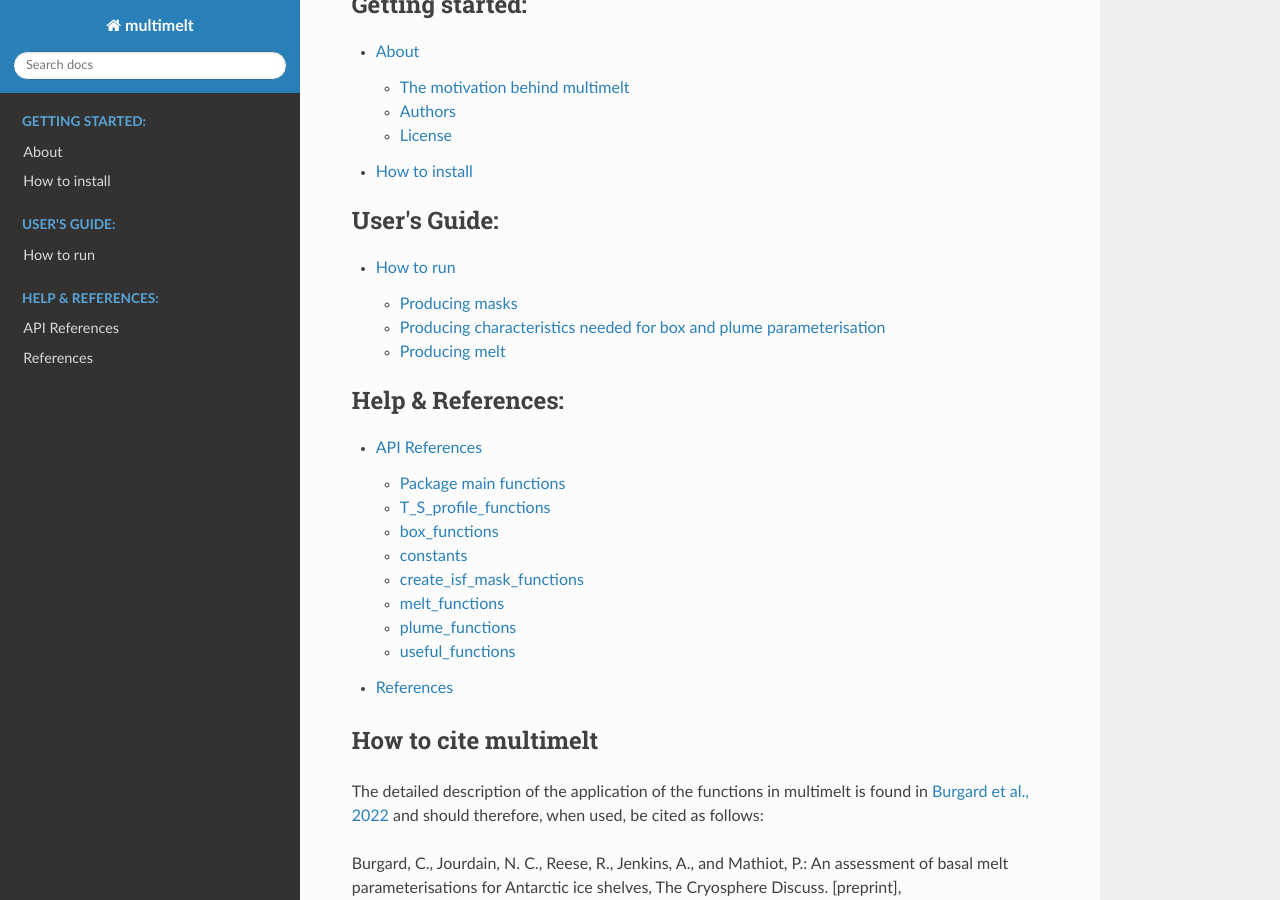
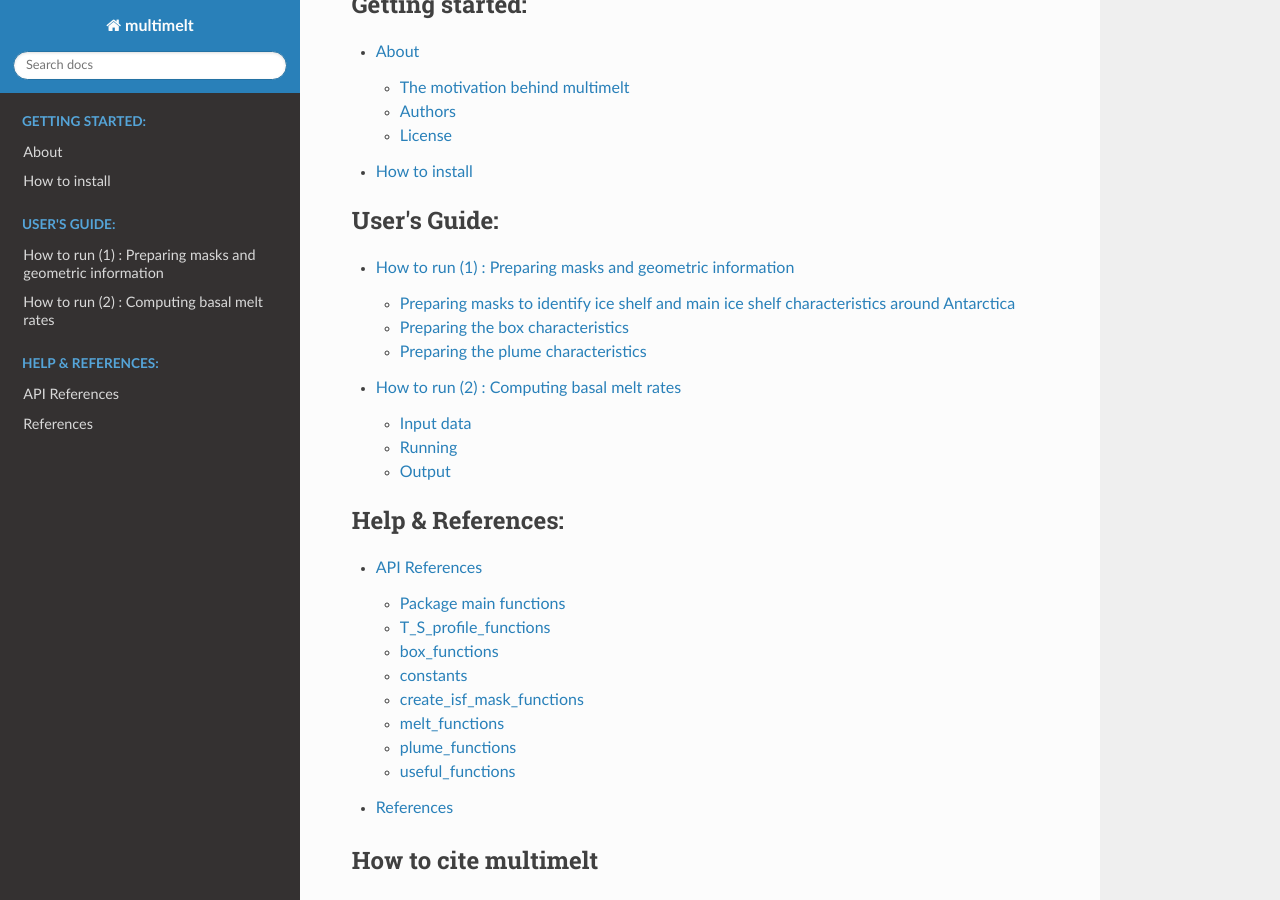
Before and after one commit to ClimateClara/multimelt, a Sphinx documentation site: the page built from docs/index.rst, in a window 1280 px wide and 900 px high, scrolled down 453 px. Built offline with Sphinx 7.4.7 and the Read the Docs theme 2.0.0, drawn with Linux system fonts in a browser that asks for light colours.

Commit message:
tried to format list like I want - try 2

```diff
--- /dev/null
+++ b/docs/guide/compute_melt.rst
@@ -0,0 +1,27 @@
+.. _prod_melt:
+
+multimelt provides two types of "services". On the one hand, it can produce masks of the different circum-Antarctic ice shelves and geometric properties on each ice shelf level (neede for the pdifferent parameterisations). On the other hand, it computes 2D and 1D metrics related to basal melt of ice shelves.
+
+The procedure to create the masks and box and plume characteristics is shown in the notebook ``prepare_mask_example.ipynb``. The steps are also explained more in detail in :ref:`prod_masks`.
+
+The procedure to compute melt rates from temperature and salinity profiles is shown in the notebook ``compute_melt_example.ipynb``. The steps are also explained more in detail in :ref:`prep_mask_general`, :ref:`prep_box_charac` and :ref:`prep_plume_charac`.
+
+How to run (2) : Computing basal melt rates
+===========================================
+
+The melt function is designed to receive information about the ice-shelf geometry (formatted with :func:`multimelt.create_isf_mask_functions.create_mask_and_metadata_isf`,:func:`multimelt.plume_functions.prepare_plume_charac`, and :func:`multimelt.box_functions.box_charac_file`),  and about temperature and salinity profiles in front of one or several ice shelves. The output is a range of 2D and 1D variables describing the melt rates at the base of the ice shelf or ice shelves, if you have several.
+
+Input data
+^^^^^^^^^^
+
+To be continued...
+
+Running
+^^^^^^^
+
+To be continued...
+
+Output
+^^^^^^
+
+To be continued...
--- a/docs/guide/howtorun.rst
+++ b/docs/guide/prepare_masks.rst
@@ -1,24 +1,29 @@
-How to run
-==========
+.. _prod_masks:
+
 
 multimelt provides two types of "services". On the one hand, it can produce masks of the different circum-Antarctic ice shelves and geometric properties on each ice shelf level (neede for the pdifferent parameterisations). On the other hand, it computes 2D and 1D metrics related to basal melt of ice shelves.
 
 The procedure to create the masks and box and plume characteristics is shown in the notebook ``prepare_mask_example.ipynb``. The steps are also explained more in detail in :ref:`prod_masks`.
 
-The procedure to compute melt rates from temperature and salinity profiles is shown in the notebook ``compute_melt_example.ipynb``. The steps are also explained more in detail in :ref:`prod_melt`.
+The procedure to compute melt rates from temperature and salinity profiles is shown in the notebook ``compute_melt_example.ipynb``. The steps are also explained more in detail in :ref:`prep_mask_general`, :ref:`prep_box_charac` and :ref:`prep_plume_charac`.
 
-.. _prod_masks:
 
-Producing masks
----------------
+How to run (1) : Preparing masks and geometric information
+==========================================================
+
+.. _prep_mask_general:
+
+Preparing masks to identify ice shelf and main ice shelf characteristics around Antarctica
+------------------------------------------------------------------------------------------
 
 Input data
 ^^^^^^^^^^
 
-Currently, the mask functions of ``multimelt`` are tailored for **circum-Antarctic** model output from NEMO, the Nucleus for European Modelling of the Ocean :cite:p:`nemo19`, interpolated to a south polar stereographic grid (EPSG:3031). However, it can be used for other models/grids if the variable names are changed accordingly either in the m functions or the model's output (requires a bit of digging).
+Currently, the mask functions of ``multimelt`` are tailored for **circum-Antarctic** model output from NEMO, the Nucleus for European Modelling of the Ocean :cite:p:`nemo19`, interpolated to a south polar stereographic grid (EPSG:3031). However, it can be used for other models/grids if the variable names are changed accordingly either in the functions or the model's output (requires a bit of digging).
 
 
 The mask function needs these geometric variables as input:
+
 * ``file_msk``: file containing the circum-Antarctic information about basic masks with: 0 = ocean, 1 = ice shelves, 2 = grounded ice
 * ``file_bed_orig``: bathymetry [m], positive with depth
 * ``file_draft``: ice draft depth [m], positive with depth
@@ -72,6 +77,7 @@ Output
 ^^^^^^
 
 The resulting netcdf file contains the following variables:
+
 * ``ISF_mask``: a map (on x and y) masking the ice shelves (0 for grounded, 1 for ocean, isf ID for ice shelves)
 * ``GL_mask``: a map (on x and y) masking the grounding line of the ice shelves (isf ID for grounding line, NaN elsewhere)
 * ``IF_mask``: a map (on x and y) masking the ice front of the ice shelves (isf ID for ice front, NaN elsewhere)
@@ -95,8 +101,10 @@ The resulting netcdf file contains the following variables:
 * ``dIF``: Shortest distance to respective ice front [m]
 * ``dGL_dIF``: Shortest distance to respective ice shelf front (only for grounding line points)
 
-Producing characteristics needed for box and plume parameterisation
--------------------------------------------------------------------
+.. _prep_box_charac:
+
+Preparing the box characteristics
+---------------------------------
 
 Input data
 ^^^^^^^^^^
@@ -145,21 +153,48 @@ Running (box characteristics)
     out_2D.to_netcdf(outputpath_boxes + 'boxes_2D.nc')
     out_1D.to_netcdf(outputpath_boxes + 'boxes_1D.nc')
 
-Output (box characteristics)
-^^^^^^^^^^^^^^^^^^^^^^^^^^^^
+Output
+^^^^^^
 
 The resulting netcdf file ``boxes_2D.nc`` contains the following variables:
-	* ``dGL``: map (on x and y) of shortest distance to respective grounding line [m]
-    * ``dIF``: map (on x and y) of shortest distance to respective ice front [m]
-    * ``box_location``: map (on x and y) masking the location of box 1 to n, depending on the amount of boxes
+
+* ``dGL``: map (on x and y) of shortest distance to respective grounding line [m]
+* ``dIF``: map (on x and y) of shortest distance to respective ice front [m]
+* ``box_location``: map (on x and y) masking the location of box 1 to n, depending on the amount of boxes
 
 The resulting netcdf file ``boxes_1D.nc`` contains the following variables:
-    * ``box_area``: area of the respective box [m^2]
-	* ``box_depth_below_surface``: mean depth at the top of the box [m]
-    * ``nD_config``: amount of boxes that can be used in the config levels, according to the criteria that all boxes should have an area of more than 0 and that the box depth below surface has an ascending slope from grounding line to ice front.
 
-Running (plume characteristics)
-^^^^^^^^^^^^^^^^^^^^^^^^^^^^^^^
+* ``box_area``: area of the respective box [m^2]
+* ``box_depth_below_surface``: mean depth at the top of the box [m]
+* ``nD_config``: amount of boxes that can be used in the config levels, according to the criteria that all boxes should have an area of more than 0 and that the box depth below surface has an ascending slope from grounding line to ice front.
+
+.. _prep_plume_charac:
+
+Preparing the plume characteristics
+----------------------------------
+
+Input data
+^^^^^^^^^^
+
+The box and plume characteristics are inferred from the mask file ``'mask_file.nc'`` produced using :func:`multimelt.create_isf_mask_functions.create_mask_and_metadata_isf`.
+
+.. code-block:: python
+
+    import xarray as xr
+
+    whole_ds = xr.open_dataset(outputpath_mask + 'mask_file.nc')
+
+In the NEMO case, we decide to focus on the ice shelves that are resolved enough on our grid, here the ones larger than 2500 km^2:
+
+.. code-block:: python
+
+    nonnan_Nisf = whole_ds['Nisf'].where(np.isfinite(whole_ds['front_bot_depth_max']), drop=True).astype(int)
+    file_isf_nonnan = whole_ds.sel(Nisf=nonnan_Nisf)
+    large_isf = file_isf_nonnan['Nisf'].where(file_isf_nonnan['isf_area_here'] >= 2500, drop=True) # only look at ice shelves with area larger than 2500 km2
+    file_isf = file_isf_nonnan.sel(Nisf=large_isf)
+
+Running
+^^^^^^^
 
 .. code-block:: python
 
@@ -186,31 +221,10 @@ Running (plume characteristics)
     print('------ WRITE TO NETCDF -------')
     plume_charac.to_netcdf(outputpath_plumes+'plume_characteristics.nc')
 
-Output (plume characteristics)
-^^^^^^^^^^^^^^^^^^^^^^^^^^^^^^
-
-The resulting netcdf file ``plume_characteristics.nc`` contains the following variables:
-* ``zGL``: map (on x and y) of grounding line depth (negative downwards) associated to each ice shelf point [m]
-* ``alpha``: map (on x and y) of slope associated to each ice shelf point
-
-.. _prod_melt:
-
-Producing melt
---------------
-
-The melt function is designed to receive information about the ice-shelf geometry and about temperature and salinity profiles in front of one or several ice shelves. The output is a range of 2D and 1D variables describing
-
-Input data
-^^^^^^^^^^
-
-To be continued...
-
-Running
-^^^^^^^
-
-To be continued...
-
 Output
 ^^^^^^
 
-To be continued...
+The resulting netcdf file ``plume_characteristics.nc`` contains the following variables:
+
+* ``zGL``: map (on x and y) of grounding line depth (negative downwards) associated to each ice shelf point [m]
+* ``alpha``: map (on x and y) of slope associated to each ice shelf point
--- a/docs/index.rst
+++ b/docs/index.rst
@@ -29,8 +29,8 @@ Documentation
    :maxdepth: 2
    :caption: User's Guide:
 
-   guide/howtorun
-   guide/workflow
+   guide/prepare_masks
+   guide/compute_melt
 
 .. toctree::
    :maxdepth: 2
```
Also changed, not shown: other parts of docs/guide/prepare_masks.rst (+2 -2 lines).
